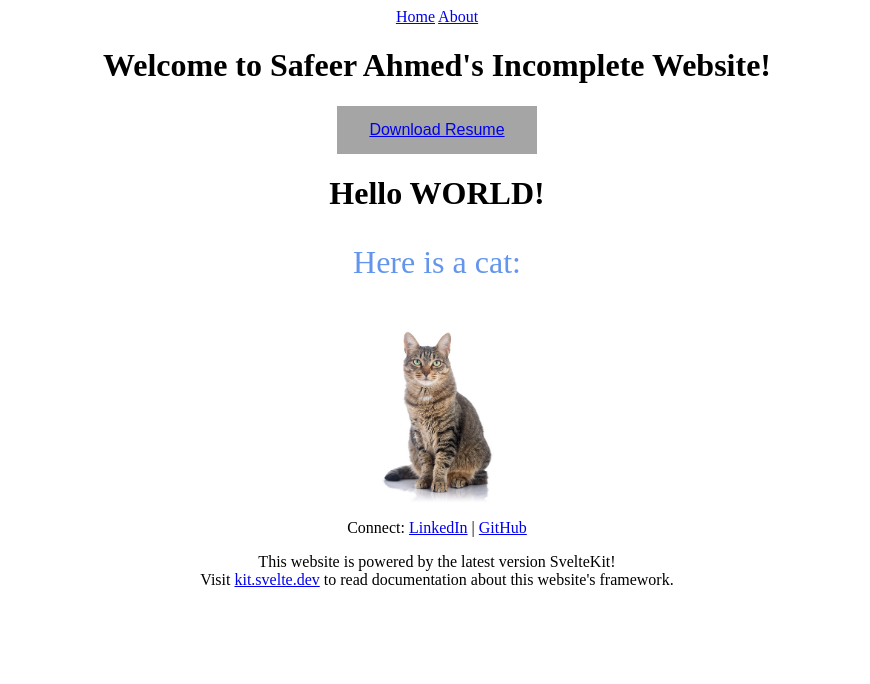
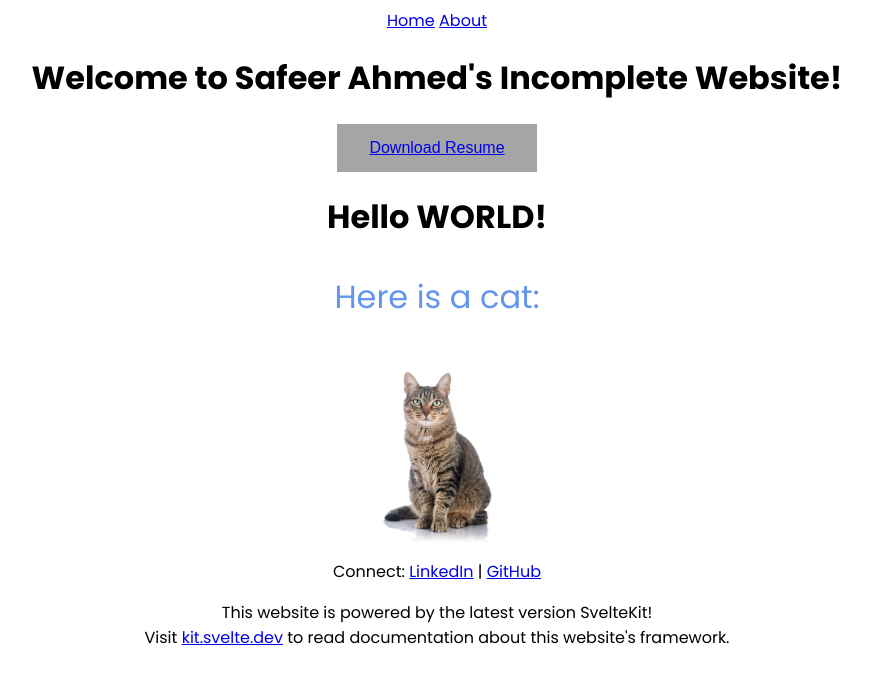
Before and after one commit to sahme73/personal-website, a SvelteKit app: page /about in a window 1280 px wide. Shown: the top 684 px of the page, without its empty margins (203-1073 px from the left). Built offline with nearby package versions, Linux system fonts and the light colour scheme.

Commit message:
Added titles to pages and a global css file with an imported font.

```diff
--- a/src/app.html
+++ b/src/app.html
@@ -2,6 +2,7 @@
 <html lang="en">
 	<head>
 		<meta charset="utf-8" />
+		<link rel="stylesheet" href="%sveltekit.assets%/global.css" />
 		<link rel="icon" href="%sveltekit.assets%/favicon.png" />
 		<meta name="viewport" content="width=device-width" />
 		%sveltekit.head%
--- a/src/routes/+page.svelte
+++ b/src/routes/+page.svelte
@@ -4,4 +4,6 @@
     import LoginButton from './sample_login.svelte';
 </script>
 
+<title>safeer.tech | home</title>
+
 <LoginButton/>
--- a/src/routes/about/+page.svelte
+++ b/src/routes/about/+page.svelte
@@ -5,5 +5,7 @@
     import ResumeComponent from './resume_component.svelte';
 </script>
 
+<title>safeer.tech | about</title>
+
 <ResumeComponent/>
 <Cat/>
--- /dev/null
+++ b/static/global.css
@@ -0,0 +1,5 @@
+@import url("https://fonts.googleapis.com/css2?family=Poppins:wght@200;400;700&display=swap");
+
+html {
+    font-family: 'Poppins', sans-serif;
+}
```
